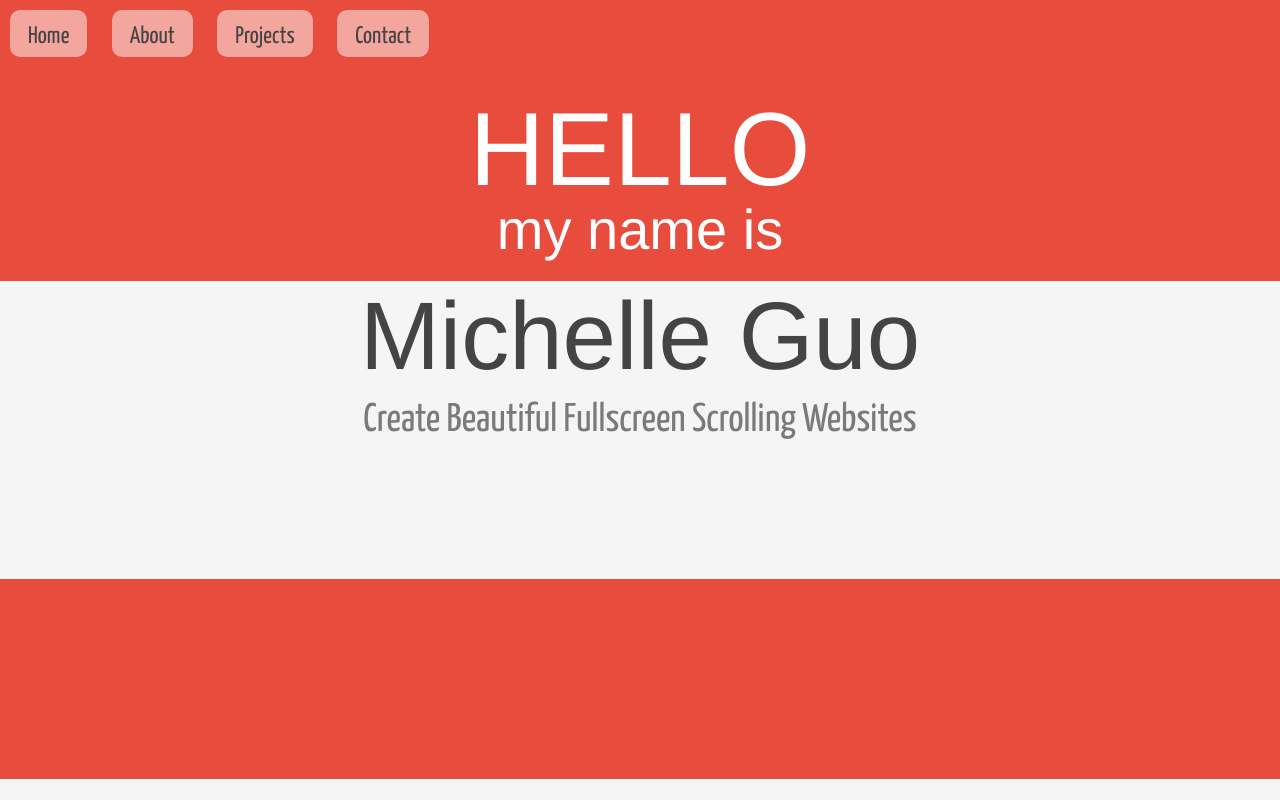
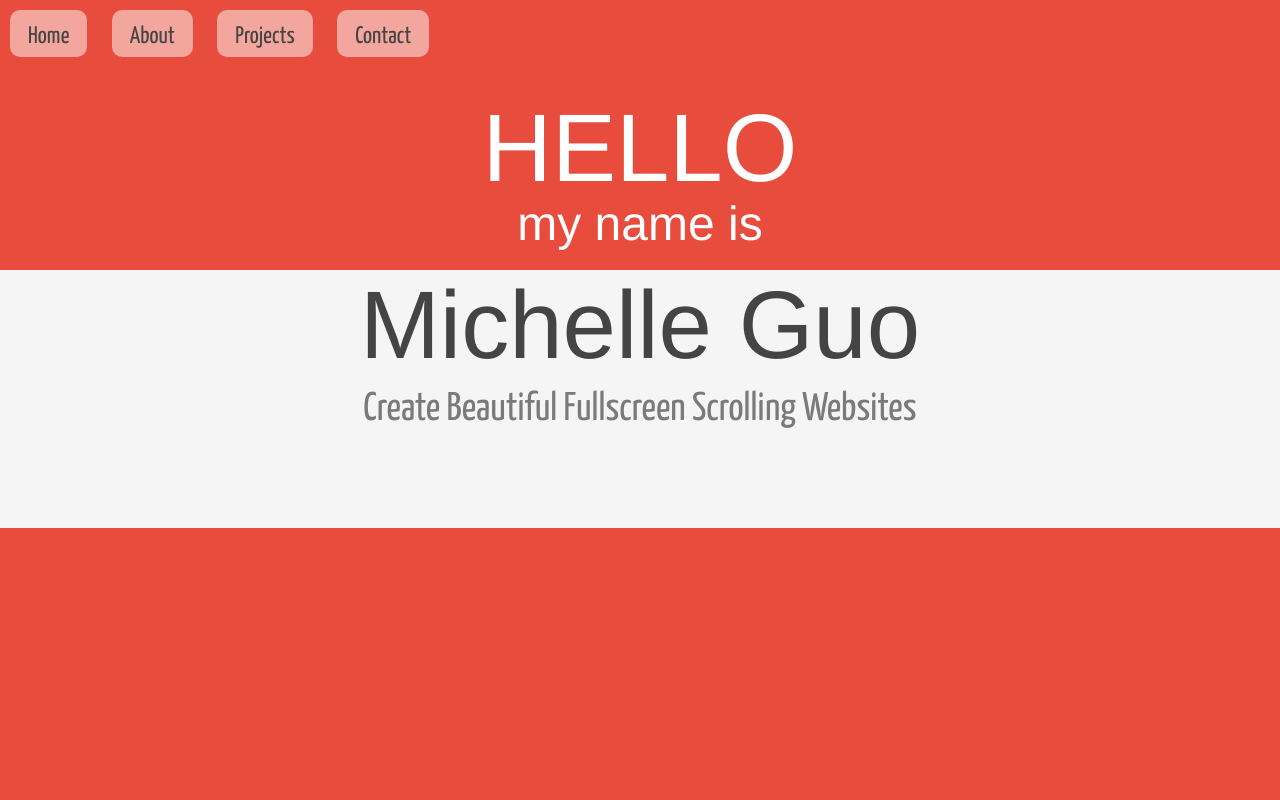
Before and after one commit to miguo/MichelleGuoPortfolio, a website: page example2.html in a window 1280 px wide. Drawn offline with nearby package versions, Linux system fonts and the light colour scheme.

Commit message:
v.1.12
 - changed margin and size of header on Home page

```diff
--- a/main.css
+++ b/main.css
@@ -169,21 +169,21 @@ p{
 header {
     height: 380px;
     background-color: #E74C3C;
-    margin-top: -120px;
+    margin-top: -110px;
 }
 
 header h1{
     color: white;
     text-align: center;
-    font-size: 6.5em;
+    font-size: 6em;
     line-height: 96px;
-    padding-top: 200px;
+    padding-top: 210px;
 }
 
 header h2 {
     color: white;
     text-align: center;
-    font-size: 3.5em;
+    font-size: 3em;
 }
 
 #my_name {
@@ -204,9 +204,9 @@ header h2 {
 
 .nametag_bottom {
 	background-color: #E74C3C;
-	height: 200px;
+	height: 340px;
 	width: 100%;
-	margin-top: 140px;
+	margin-top: 100px;
 }
 
 /* About Me */
```
